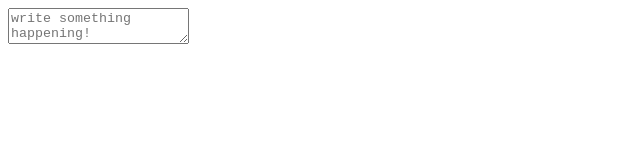
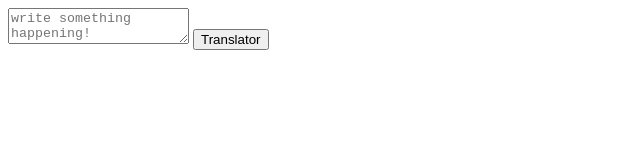
Before and after one commit to AmitThakur11/TRANSLATOR, a plain HTML site: page index.html in a window 1280 px wide. Shown: the whole page, without its empty margins (0-640 px from the left). Drawn offline with Linux system fonts and the light colour scheme.

Commit message:
primary btn added

```diff
--- a/index.html
+++ b/index.html
@@ -8,6 +8,7 @@
 </head>
 <body>
     <textarea placeholder="write something happening!"></textarea>
+    <button id = "primary_btn ">Translator</button>
 
 
     <script src="site.js" type = "text/javascript"></script>
```
